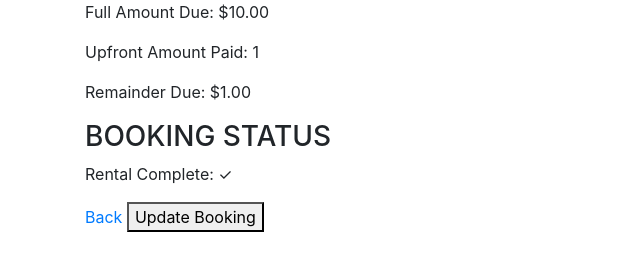
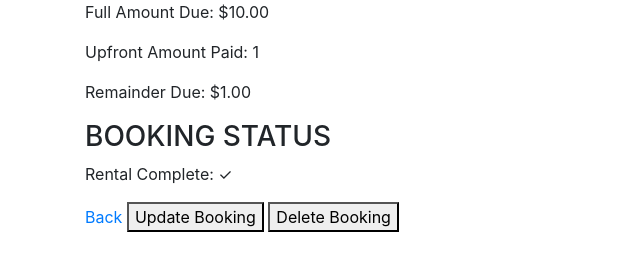
Before and after one commit to rheal3/IslandBikeRentals, a Flask app: page /bookings/1 in a window 1280 px wide. Shown: the part 526-800 px from the top of the page, without its empty margins (0-640 px from the left). Run offline with Flask 2, Linux system fonts and the light colour scheme; tables that the repository leaves empty hold one stand-in row (values such as "Sample post"); some libraries are stand-ins or nearby versions.

Commit message:
delete booking

```diff
--- a/src/controllers/bookings_controller.py
+++ b/src/controllers/bookings_controller.py
@@ -25,27 +25,23 @@ def booking_show(id):
     """
     booking = Booking.query.get(id)
     payment = Payment.query.filter_by(booking_id=id).first()
-
-    # if request.method == "POST":
-    #     booking.rental_complete = request.form.get("rental_complete")
-    #     db.session.commit()
-    #     return redirect(url_for("bookings.booking_show"), id=id)
-
     return render_template("bookings_single.html", booking=booking, payment=payment)
 
-@bookings.route("/delete/<int:id>", methods=["DELETE"])
+@bookings.route("/<int:id>/delete", methods=["GET", "DELETE"])
 def booking_delete(id):
     """
     Delete data for single booking using id.
     """
     booking = Booking.query.get(id)
+    payment = Payment.query.filter_by(booking_id=id).first()
     if not booking:
         return "DELETED"
     db.session.delete(booking)
+    db.session.delete(payment)
     db.session.commit()
-    return jsonify(booking_schema.dump(booking))
+    return redirect(url_for('bookings.booking_index'))
 
-@bookings.route("/update/<int:id>", methods=["POST", "GET"])
+@bookings.route("/<int:id>/update", methods=["POST", "GET"])
 def booking_update(id):
     """
     Update booking using id.
--- a/src/templates/bookings_single.html
+++ b/src/templates/bookings_single.html
@@ -34,8 +34,8 @@
 
 <a href="/bookings/">Back</a>
 <a href="{{ url_for('bookings.booking_update', id=booking.id) }}"><button>Update Booking</button></a>
+<a href="{{ url_for('bookings.booking_delete', id=booking.id) }}"><button>Delete Booking</button></a>
 <br/>
 <br/>
-<!-- <a href="{{ url_for('bookings.booking_delete', id=booking.id) }}"><button>Delete Booking</button></a> -->
 
 {% endblock %}
```
